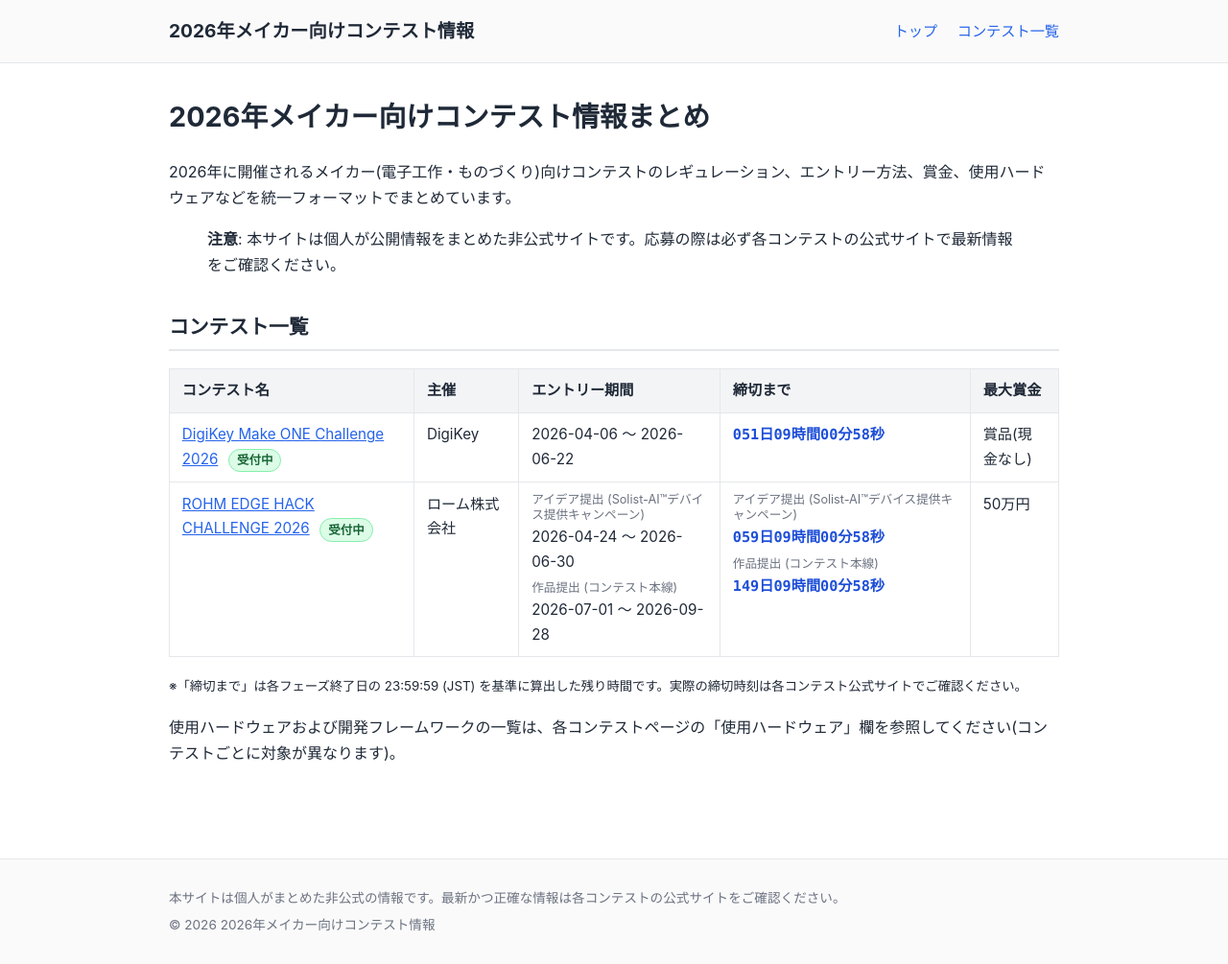
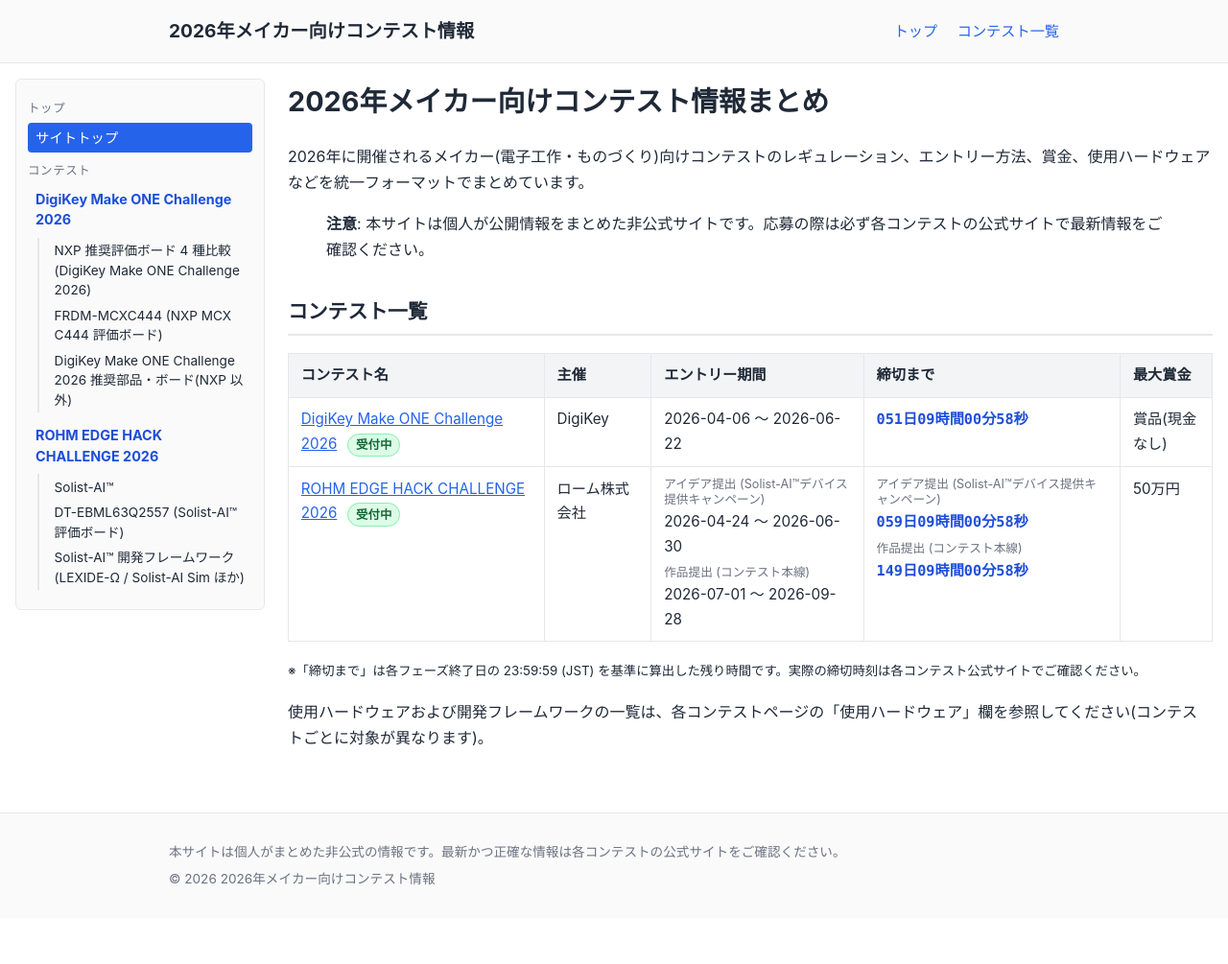
Before and after one commit to airpocket-soundman/maker_contest_2026, a Jekyll site: the page built from index.md, in a window 1280 px wide and 1005 px high. Shown: the whole window at 96% size. Built offline with Jekyll 4.4.1, drawn with Linux system fonts in a browser that asks for light colours.

Commit message:
Add left sidebar with hierarchical TOC of contests and their hardware
サイト全体のページ構成を把握しやすくするため、画面左に固定サイドバーを
追加。コンテストごとに使用するハード/フレームワークを階層化して目次表示。

実装:
- _layouts/default.html: ページ全体を grid (sidebar 260px + content 1fr) に変更
  - sticky な aside にコンテスト一覧と各コンテストの hardware リンクを Liquid で生成
  - 現在表示中のページに .active クラスを付与してハイライト
  - 900px 以下でハンバーガー風トグルに切替
- assets/style.css: .page-layout / .sidebar / .toc 一式とレスポンシブ用スタイルを追加
- 既存の .container を使う <main> は .content に変更(max-width はサイドバー側で確保)

これで トップ → DigiKey 配下のボード/部品 → ROHM 配下のボード/フレームワーク
の構造が常に左カラムに表示され、回遊しやすくなる。

Co-Authored-By: Claude Opus 4.7 (1M context) <noreply@anthropic.com>

```diff
--- a/_layouts/default.html
+++ b/_layouts/default.html
@@ -18,9 +18,44 @@
     </div>
   </header>
 
-  <main class="container">
-    {{ content }}
-  </main>
+  <div class="page-layout">
+    <aside class="sidebar" aria-label="サイトナビゲーション">
+      <button class="sidebar-toggle" type="button" aria-expanded="false" aria-controls="sidebar-toc">
+        <span class="sidebar-toggle-label">目次</span>
+        <span class="sidebar-toggle-caret" aria-hidden="true">▾</span>
+      </button>
+      <nav class="toc" id="sidebar-toc">
+        <p class="toc-section-label">トップ</p>
+        <ul class="toc-list">
+          <li><a href="{{ '/' | relative_url }}" {% if page.url == '/' %}class="active"{% endif %}>サイトトップ</a></li>
+        </ul>
+        <p class="toc-section-label">コンテスト</p>
+        <ul class="toc-list">
+          {% assign sidebar_contests = site.contests | sort: 'entry_period.start' %}
+          {% for c in sidebar_contests %}
+            <li>
+              <a href="{{ c.url | relative_url }}" class="toc-contest{% if page.url == c.url %} active{% endif %}">{{ c.title }}</a>
+              {% if c.hardware %}
+                <ul class="toc-sublist">
+                  {% for hw_ref in c.hardware %}
+                    {% if hw_ref.slug %}
+                      {% assign hw = site.hardware | where: 'slug', hw_ref.slug | first %}
+                      {% if hw %}
+                        <li><a href="{{ hw.url | relative_url }}" {% if page.url == hw.url %}class="active"{% endif %}>{{ hw.title }}</a></li>
+                      {% endif %}
+                    {% endif %}
+                  {% endfor %}
+                </ul>
+              {% endif %}
+            </li>
+          {% endfor %}
+        </ul>
+      </nav>
+    </aside>
+    <main class="content">
+      {{ content }}
+    </main>
+  </div>
 
   <footer class="site-footer">
     <div class="container">
--- a/assets/style.css
+++ b/assets/style.css
@@ -28,6 +28,108 @@ body {
   max-width: var(--max-width);
   margin: 0 auto;
   padding: 0 1rem;
+}
+
+/* 2カラム レイアウト(サイドバー + コンテンツ) */
+.page-layout {
+  display: grid;
+  grid-template-columns: 260px minmax(0, 1fr);
+  gap: 1.5rem;
+  max-width: 1280px;
+  margin: 0 auto;
+  padding: 1rem;
+  align-items: start;
+}
+.page-layout .content {
+  min-width: 0;
+}
+
+.sidebar {
+  position: sticky;
+  top: 1rem;
+  align-self: start;
+  max-height: calc(100vh - 2rem);
+  overflow-y: auto;
+  background: #fafafa;
+  border: 1px solid var(--color-border);
+  border-radius: var(--radius);
+  padding: 0.75rem 0.75rem;
+  font-size: 0.9rem;
+}
+
+.sidebar-toggle {
+  display: none;
+  width: 100%;
+  background: none;
+  border: 1px solid var(--color-border);
+  border-radius: var(--radius);
+  padding: 0.5rem 0.75rem;
+  font-size: 0.95rem;
+  font-weight: bold;
+  cursor: pointer;
+  text-align: left;
+  align-items: center;
+  justify-content: space-between;
+}
+.sidebar-toggle-caret { transition: transform 0.2s; }
+
+.toc { line-height: 1.5; }
+.toc .toc-section-label {
+  margin: 0.6rem 0 0.3rem;
+  font-size: 0.78rem;
+  color: var(--color-muted);
+  text-transform: uppercase;
+  letter-spacing: 0.05em;
+}
+.toc-list, .toc-sublist {
+  list-style: none;
+  padding-left: 0;
+  margin: 0;
+}
+.toc-list > li { margin-bottom: 0.25rem; }
+.toc-list > li > a {
+  display: block;
+  padding: 0.3rem 0.5rem;
+  border-radius: 4px;
+  color: var(--color-text);
+  text-decoration: none;
+}
+.toc-list > li > a:hover { background: #e5e7eb; }
+.toc-list > li > a.toc-contest { font-weight: bold; color: var(--color-primary-dark); }
+.toc-list > li > a.active,
+.toc-sublist > li > a.active {
+  background: var(--color-primary);
+  color: #fff;
+}
+.toc-sublist {
+  margin: 0.2rem 0 0.5rem 0.6rem;
+  padding-left: 0.6rem;
+  border-left: 2px solid var(--color-border);
+}
+.toc-sublist > li > a {
+  display: block;
+  padding: 0.2rem 0.4rem;
+  border-radius: 4px;
+  font-size: 0.85rem;
+  color: var(--color-text);
+  text-decoration: none;
+}
+.toc-sublist > li > a:hover { background: #e5e7eb; }
+
+@media (max-width: 900px) {
+  .page-layout {
+    grid-template-columns: 1fr;
+    padding: 0.5rem;
+  }
+  .sidebar {
+    position: static;
+    max-height: none;
+    margin-bottom: 1rem;
+  }
+  .sidebar-toggle { display: flex; }
+  .toc { display: none; }
+  .toc.is-open { display: block; margin-top: 0.75rem; }
+  .sidebar-toggle[aria-expanded="true"] .sidebar-toggle-caret { transform: rotate(180deg); }
 }
 
 /* ヘッダー */
```
Also changed, not shown: other parts of _layouts/default.html (+8 -0 lines).
